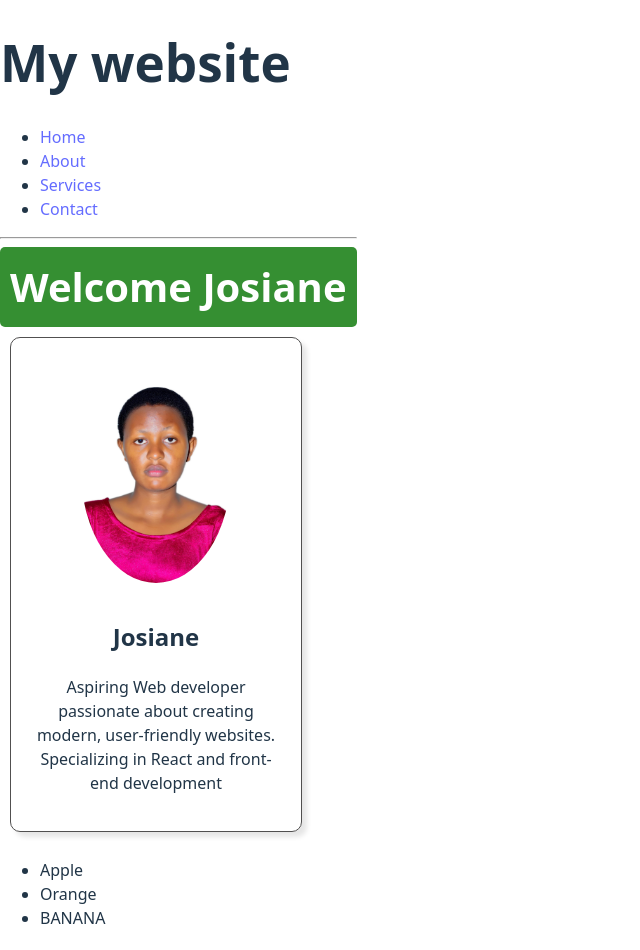
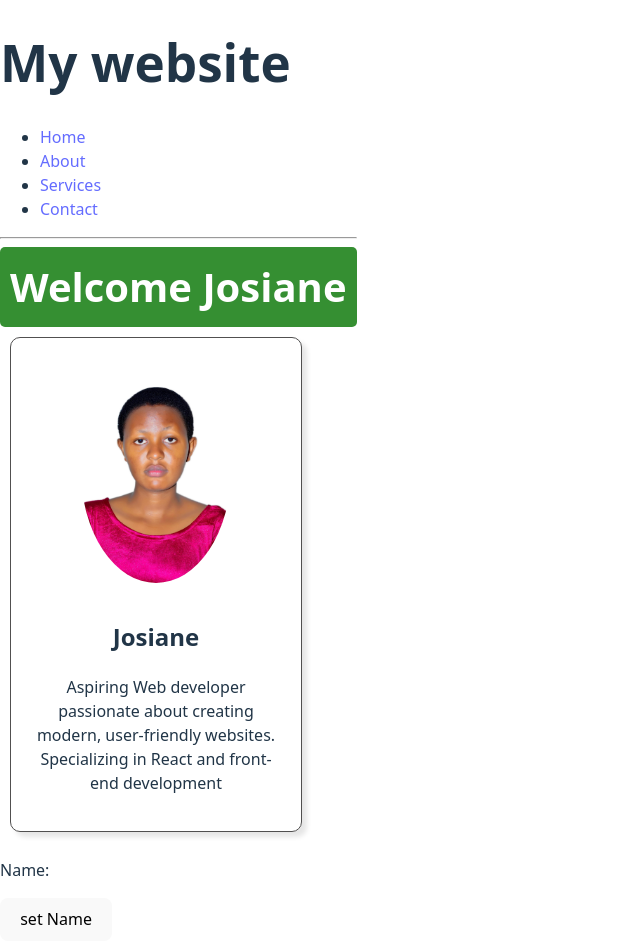
Before and after one commit to Josiane05/my-react-app2, a React (Vite) app: page / in a window 1280 px wide. Shown: the top 950 px of the page, without its empty margins (0-640 px from the left). Built offline with nearby package versions, Linux system fonts and the light colour scheme.

Commit message:
usestate

```diff
--- a/src/MyComponent.jsx
+++ b/src/MyComponent.jsx
@@ -1,5 +1,17 @@
+import React, {useState} from 'react';
 
 function MyComponent(){
 
+    let [name, setName] = useState();
+
+    const updateName = () => {
+        name = "spongebob";
+        console.log(name);
+    }
+
+    return(<div>
+               <p>Name: {name}</p>
+               <button onClick={updateName}>set Name</button>
+           </div>)
 }
 export default MyComponent
```
